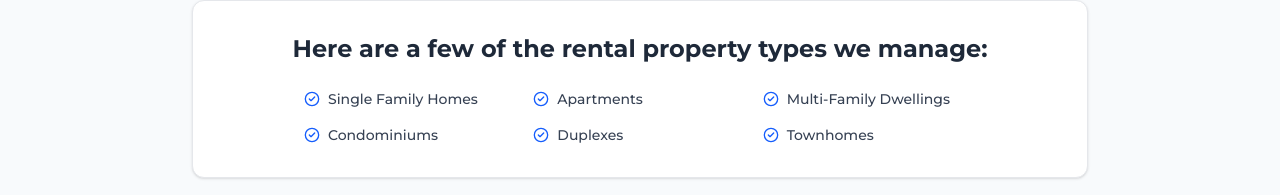
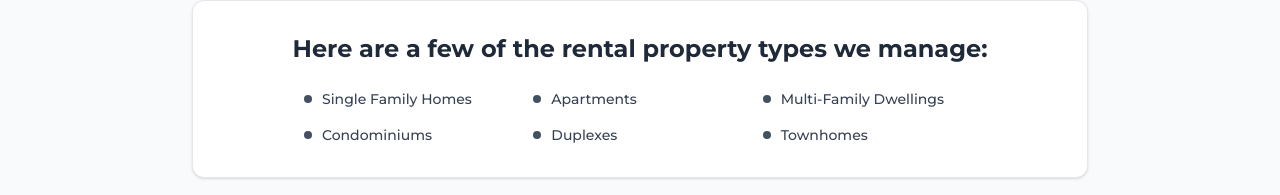
Before and after one commit to manito-property-mgmt/manito-property-mgmt.github.io, a Next.js app in the folder mpm_site/: page /our-portfolio in a window 1280 px wide. Shown: the part 465-660 px from the top of the page. Built offline with nearby package versions, Linux system fonts and the light colour scheme.

Commit message:
Replace checkmarks with bullet points on Our Portfolio pages

```diff
--- a/mpm_site/app/our-portfolio/page.tsx
+++ b/mpm_site/app/our-portfolio/page.tsx
@@ -2,7 +2,6 @@ import React from "react";
 import HeroBanner from "@/components/HeroBanner";
 import PortfolioGallery from "@/components/PortfolioGallery";
 import { residentialPortfolio } from "@/data/portfolio";
-import { CheckCircle2 } from "lucide-react";
 
 export const metadata = {
   title: "Our Portfolio - Types of Properties We Manage",
@@ -39,8 +38,8 @@ export default function OurPortfolioPage() {
 
             <div className="grid grid-cols-2 sm:grid-cols-3 gap-4 text-left max-w-2xl mx-auto">
               {propertyTypes.map((type, idx) => (
-                <div key={idx} className="flex items-center gap-2 text-sm text-gray-700">
-                  <CheckCircle2 className="w-4 h-4 text-blue-600 flex-shrink-0" />
+                <div key={idx} className="flex items-center gap-2.5 text-sm text-gray-700">
+                  <span className="w-2 h-2 rounded-full bg-[#415161] flex-shrink-0" />
                   <span className="font-medium">{type}</span>
                 </div>
               ))}
--- a/mpm_site/app/our-portfolio1/page.tsx
+++ b/mpm_site/app/our-portfolio1/page.tsx
@@ -2,7 +2,6 @@ import React from "react";
 import HeroBanner from "@/components/HeroBanner";
 import PortfolioGallery from "@/components/PortfolioGallery";
 import { portfolioCollection2 } from "@/data/portfolio";
-import { CheckCircle2 } from "lucide-react";
 
 export const metadata = {
   title: "Our Portfolio - Property Showcase",
@@ -39,8 +38,8 @@ export default function OurPortfolioPage2() {
 
             <div className="grid grid-cols-2 sm:grid-cols-3 gap-4 text-left max-w-2xl mx-auto">
               {propertyTypes.map((type, idx) => (
-                <div key={idx} className="flex items-center gap-2 text-sm text-gray-700">
-                  <CheckCircle2 className="w-4 h-4 text-blue-600 flex-shrink-0" />
+                <div key={idx} className="flex items-center gap-2.5 text-sm text-gray-700">
+                  <span className="w-2 h-2 rounded-full bg-[#415161] flex-shrink-0" />
                   <span className="font-medium">{type}</span>
                 </div>
               ))}
```
